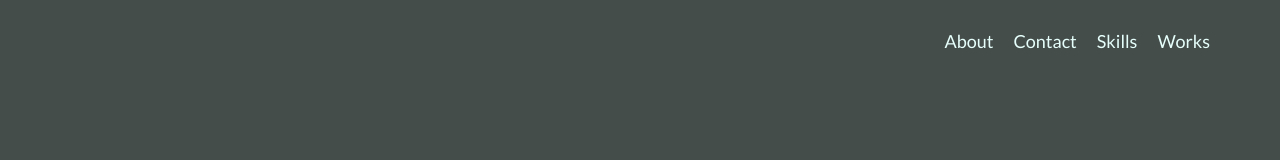
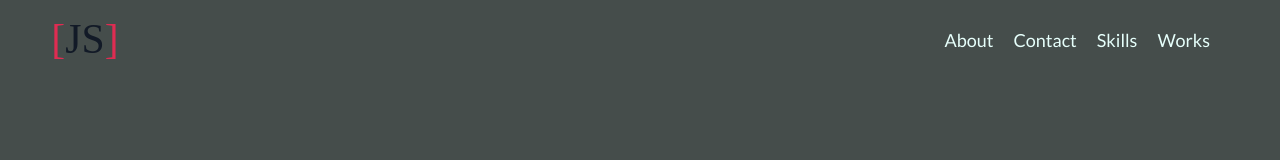
Before and after one commit to rokujs/shiuxcode.github.io, a Next.js app: page / in a window 1280 px wide. Shown: the top 160 px of the page. Built offline with nearby package versions, Linux system fonts and the light colour scheme.

Commit message:
Update header styles

```diff
--- a/components/Header/index.jsx
+++ b/components/Header/index.jsx
@@ -1,52 +1,60 @@
-import React, { useState, useEffect } from "react"
-import Link from "next/link"
-import { FontAwesomeIcon } from "@fortawesome/react-fontawesome"
-import { faBars, faTimes } from "@fortawesome/free-solid-svg-icons"
+import React, { useState } from 'react'
+import Link from 'next/link'
+import Image from 'next/image'
+import { FontAwesomeIcon } from '@fortawesome/react-fontawesome'
+import { faBars, faTimes } from '@fortawesome/free-solid-svg-icons'
 
-import style from "./styles.module.css"
+import style from './styles.module.css'
 
 const Header = () => {
   const [menu, setMenu] = useState(false)
 
   const handleMenu = () => {
     setMenu(!menu)
-    const container = document.getElementById("menu_container")
+    const container = document.getElementById('menu_container')
 
-    container.style.display = menu ? "none" : "flex"
+    container.style.display = menu ? 'none' : 'flex'
   }
 
   return (
     <>
       <div className={style.container_button}>
         <button onClick={handleMenu} className={style.button}>
-          {menu ? (
+          {menu
+            ? (
             <FontAwesomeIcon icon={faTimes} className={style.icon} />
-          ) : (
+              )
+            : (
             <FontAwesomeIcon icon={faBars} className={style.icon} />
-          )}
+              )}
         </button>
       </div>
 
       <div id='menu_container' className={style.container}>
+        <Link href='/'>
+          <a className={style.image}>
+            <Image src='/logo.svg' height={100} width={100} />
+          </a>
+        </Link>
         <nav className={style.menu}>
           <Link href='/'>
             <a>
-              <div>About</div>
+              <span>About</span>
             </a>
           </Link>
           <Link href='/contact'>
             <a>
-              <div>Contact</div>
+              <span>Contact</span>
             </a>
           </Link>
           <Link href='/skills'>
             <a>
-              <div>Skills</div>
+              <span>Skills</span>
             </a>
           </Link>
           <Link href='/projects'>
             <a>
-              <div>Works</div>
+              <span>Works</span>
             </a>
           </Link>
         </nav>
--- a/components/Header/styles.module.css
+++ b/components/Header/styles.module.css
@@ -49,10 +49,14 @@
   .container {
     grid-column: 1 / 4;
     grid-row: 1 / 2;
-    text-align: end;
-    display: block;
+    justify-content: space-between;
+    display: flex;
     height: auto;
-    padding: 30px 50px 0 0;
+    padding: 3rem 5rem 0 0;
+  }
+
+  .image {
+    margin-left: 5rem;
   }
 
   .container_button {
@@ -61,6 +65,7 @@
 
   .menu {
     font-size: 1.8rem;
+    display: inline-block;
   }
 
   .menu > a {
@@ -71,9 +76,8 @@
     text-decoration: underline;
   }
 
-  .menu > a > div {
-    margin: 0;
-    margin-right: 20px;
+  .menu > a > span {
+    margin-right: 2rem;
     display: inline;
   }
 }
--- a/pages/_document.jsx
+++ b/pages/_document.jsx
@@ -11,7 +11,7 @@ class MyDocument extends Document {
             content='Portafolio de Jairo Sebastian Gil Madrid tambien me puedes encontrar como roku_js o rokujs, aqui muestro varios de mis projectos, desde el desarrollo de videojuegos hasta el desarrollo de paginas web'
           />
           <meta name='author' content='Jairo Sebastian' />
-          <link rel='icon' href='/img/logo.svg' type='image/svg+xml' />
+          <link rel='icon' href='/logo.svg' type='image/svg+xml' />
 
           <link rel='preconnect' href='https://fonts.googleapis.com' />
           <link rel='preconnect' href='https://fonts.gstatic.com' crossOrigin="true" />
```
Also changed, not shown: public/img/logo.svg (deleted), public/logo.svg (added).
